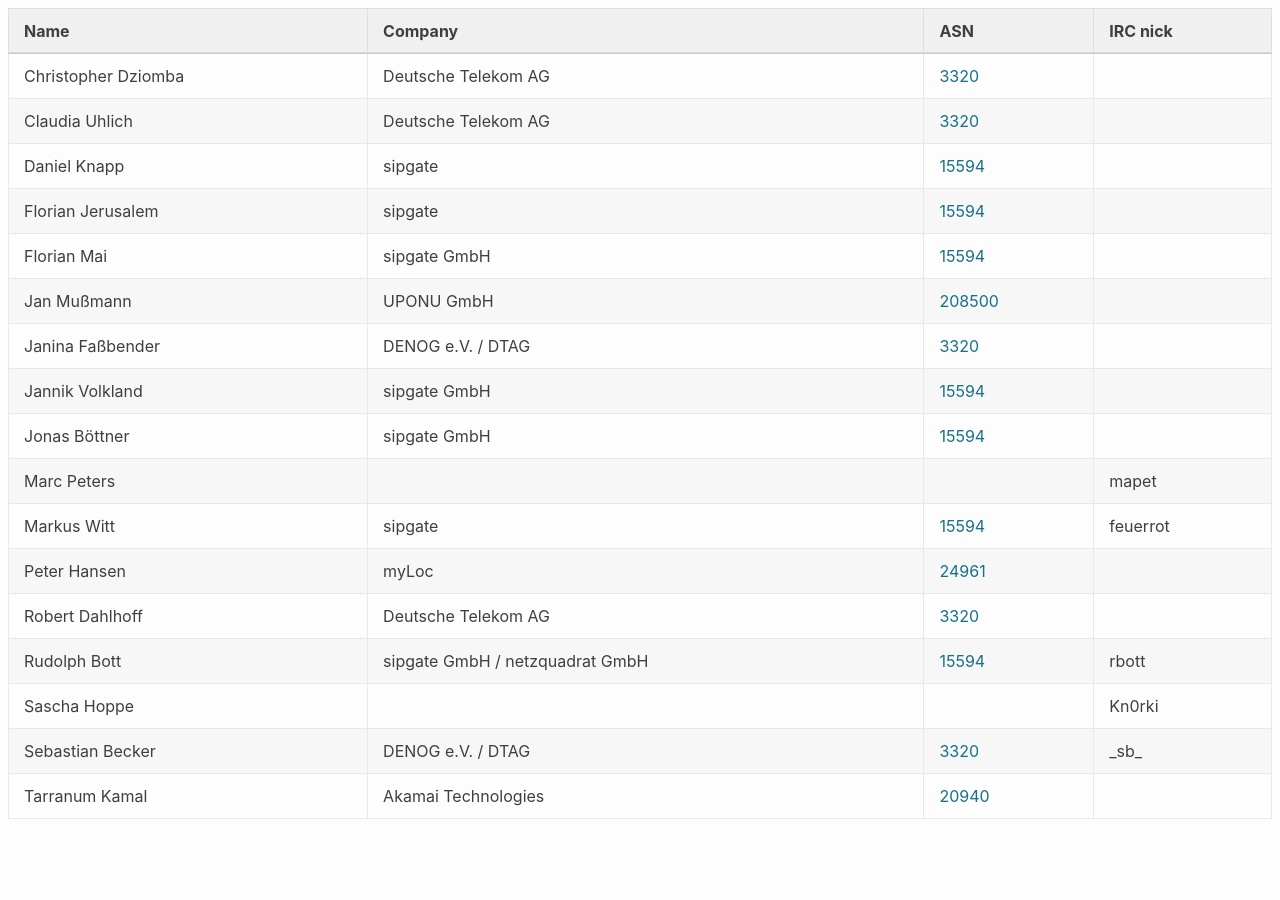
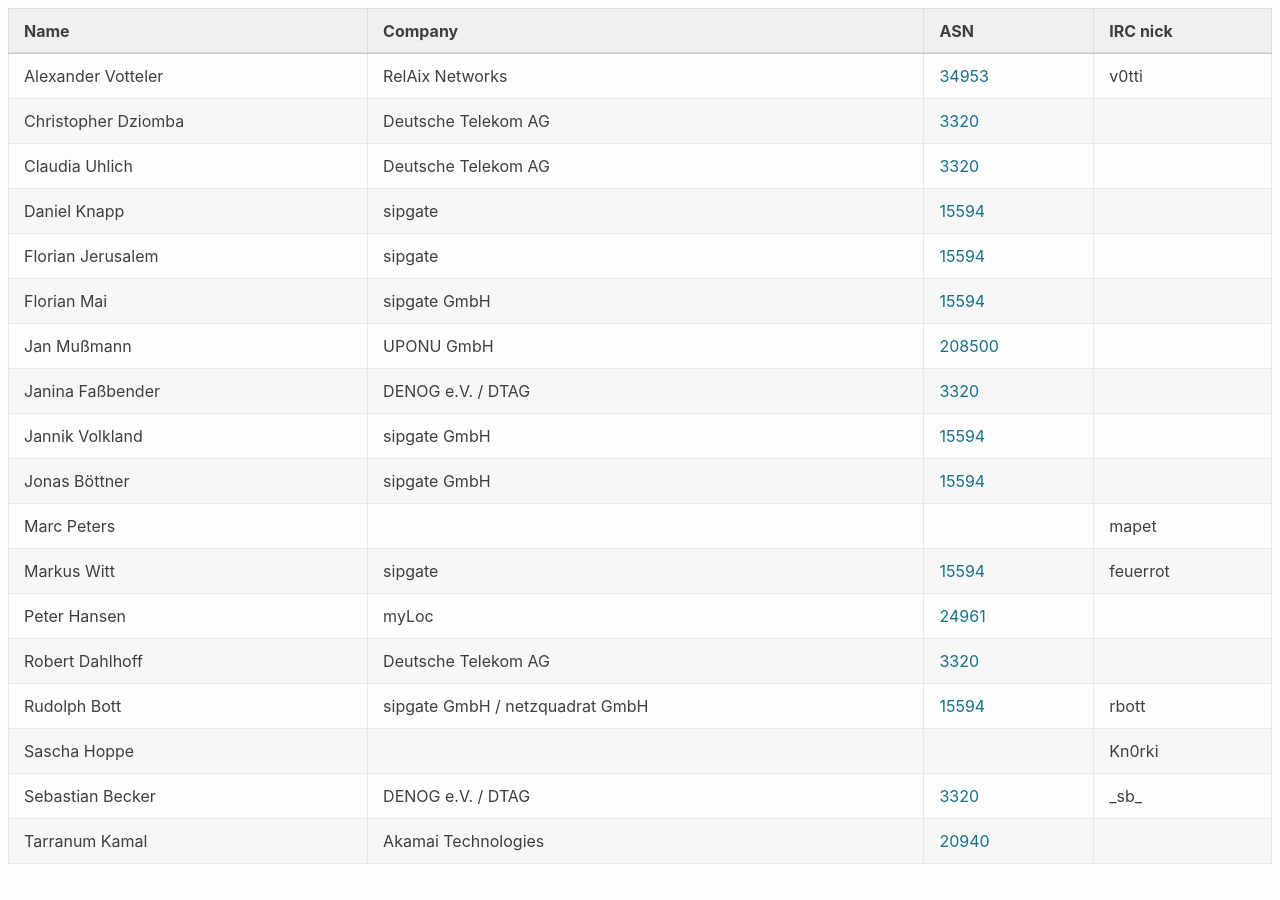
Before and after one commit to denog/pretix-attendeelist, a Jekyll site: the page built from denog-meetup-2024-03/index.markdown, in a window 1280 px wide. Built offline with Jekyll 4.4.1, drawn with Linux system fonts in a browser that asks for light colours.

Commit message:
Latest data: Fri Mar  1 10:10:15 UTC 2024

```diff
--- a/_data/attendees_denog-meetup-2024-03.json
+++ b/_data/attendees_denog-meetup-2024-03.json
@@ -1,4 +1,10 @@
 [
+  {
+    "name": "Alexander Votteler",
+    "company": "RelAix Networks",
+    "irc": "v0tti",
+    "asn": "34953"
+  },
   {
     "name": "Christopher Dziomba",
     "company": "Deutsche Telekom AG",
```
